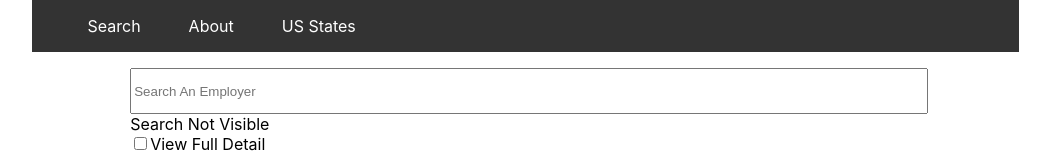
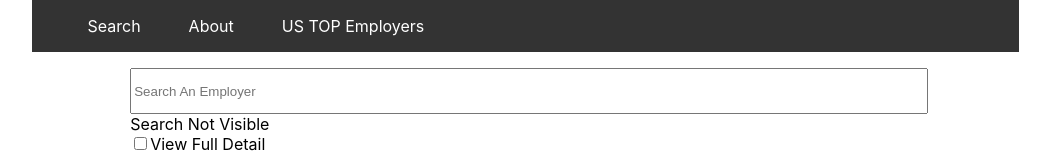
Before and after one commit to saishivah/E-VerifyUI, a React (Create React App) app: page / in a window 1280 px wide. Shown: the top 160 px of the page, without its empty margins (115-1165 px from the left). Built offline with nearby package versions, Linux system fonts and the light colour scheme.

Commit message:
Version 0.0.1

```diff
--- a/src/App.js
+++ b/src/App.js
@@ -1,22 +1,17 @@
-import React, { useEffect, useState } from 'react';
-import logo from './logo.svg';
-import './App.css';
-import SearchByName from './Components/search/SearchByName';
-import USStatesUI from './Components/USStatesUI';
-import Texas from './Components/States/Texas';
-import TopEmployers from './Components/Listings/TopEmployers';
-import {
-  BrowserRouter,
-  Routes,
-  Route,
-  Link,
-} from "react-router-dom";
+import React, { useEffect, useState } from "react";
+import logo from "./logo.svg";
+import "./App.css";
+import SearchByName from "./Components/search/SearchByName";
+import USStatesUI from "./Components/USStatesUI";
+import Texas from "./Components/States/Texas";
+import TopEmployers from "./Components/Listings/TopEmployers";
+import { BrowserRouter, Routes, Route, Link } from "react-router-dom";
 
 function App() {
   return (
     <BrowserRouter>
-    <div className='appContent'>
-    <div className='navBar'>
+      <div className="appContent">
+        <div className="navBar">
           <ul>
             <li>
               <Link to="/">Search</Link>
@@ -25,75 +20,68 @@ function App() {
               <Link to="/about">About</Link>
             </li>
             <li>
-          <Link to="/USStates"> US States</Link>
+              <Link to="/TOPEmployers"> US TOP Employers</Link>
             </li>
           </ul>
         </div>
 
-
-
-
         {/* Ensure you are importing BrowserRouter from 'react-router-dom' */}
         <Routes>
           <Route path="/" element={<EmployerSearch />} />
-          <Route path="/USStates" element={<USStatesUI />} />
-
+          {/* <Route path="/USStates" element={<USStatesUI />} /> */}
+          <Route path="/TOPEmployers" element={<TopEmployers/>} />
           <Route path="/Texas" element={<Texas />} />
 
-          <Route
-          path="/Texas/:Top100"
-
-          element={<TopEmployers />} />
+          <Route path="/Texas/:Top100" element={<TopEmployers />} />
 
           <Route path="/Californina" element={<USStatesUI />} />
         </Routes>
       </div>
     </BrowserRouter>
-
-
-
   );
 }
 
-function EmployerSearch(){
-  const [employerName, setEmployerName] = useState('');
+function EmployerSearch() {
+  const [employerName, setEmployerName] = useState("");
   const [searchVisible, setSearchVisible] = useState(false);
-  const [showDetails,setShowDetails] = useState(false);
+  const [showDetails, setShowDetails] = useState(false);
 
-  const ShowDetailsHandler = (e)=>{
+  const ShowDetailsHandler = (e) => {
     // intiallize set to false
-    setShowDetails(!showDetails)
-
-  }
+    setShowDetails(!showDetails);
+  };
 
   const inputHandler = (e) => {
-    if(e.target.value!=='' && e.target.value.length>2 ){
+    if (e.target.value !== "" && e.target.value.length > 2) {
       setEmployerName(e.target.value);
 
       console.log(employerName);
-    setSearchVisible(true);// This will log the previous state due to closure
-
-  }
-  else{
-    console.log(e.target.value.length)
+      setSearchVisible(true); // This will log the previous state due to closure
+    } else {
+      console.log(e.target.value.length);
       setSearchVisible(false);
     }
-
   };
 
   return (
-
-    <div className='SearchUI'>
-      <input className='searchByName' type="text" placeholder='Search An Employer' onKeyDown={inputHandler} />
-      <div className="search-state">{searchVisible ? 'Search Visible' : 'Search Not Visible'}</div>
-      <input type="checkbox" onChange={ShowDetailsHandler}/>View Full Detail
-      {searchVisible && <SearchByName name={employerName} showDetails={showDetails}/>}
+    <div className="SearchUI">
+      <input
+        className="searchByName"
+        type="text"
+        placeholder="Search An Employer"
+        onKeyDown={inputHandler}
+      />
+      <div className="search-state">
+        {searchVisible ? "Search Visible" : "Search Not Visible"}
+      </div>
+      <input type="checkbox" onChange={ShowDetailsHandler} />
+      View Full Detail
+      {searchVisible && (
+        <SearchByName name={employerName} showDetails={showDetails} />
+      )}
     </div>
   );
-
 }
-
-
 
 function Dashboard() {
   return (
@@ -103,5 +91,4 @@ function Dashboard() {
   );
 }
 
-
 export default App;
--- a/src/Components/Listings/TopEmployers.js
+++ b/src/Components/Listings/TopEmployers.js
@@ -3,7 +3,7 @@ import ALLDATA from "./../../data/USA-E-verifed-employers.json";
 import { useState } from "react";
 import './TopEmployers.css'
 function TopEmployers() {
-  const match = useMatch("/Texas/:Top");
+
   const [showDetails, setShowDetails] = useState(false);
   const [CurrentState, SetCurrentState] = useState("TX");
   const [WorkForceSize, SetWorkForceSize] = useState("10000");
@@ -22,17 +22,9 @@ function TopEmployers() {
 
   };
 
-  console.log(match);
-  console.log(match.params);
-  let top = match.params.Top.substring(4);
-  //   top = parseInt(top, 10); // Convert the substring back to a number
-  //   top = top.toLocaleString("en-US");
-  //   console.log("top is");
-  //   console.log(top);
-  //   console.log(CurrentState);
+
 
   console.log("top is");
-  console.log(top);
   console.log(CurrentState);
 
   const TopEmployersDATA = ALLDATA.filter(
@@ -47,6 +39,9 @@ function TopEmployers() {
   };
 
   const TopEmployersDATAUI = () => {
+    if (TopEmployersDATA.length === 0 && CurrentWorkForce==="Select a WorkForce Size") {
+        return <div>Please select from above options</div>;
+      }
     if (TopEmployersDATA.length === 0) {
       return <div>No matching employers found</div>;
     }
```
Lines whose indentation alone changed are shown as unchanged.
